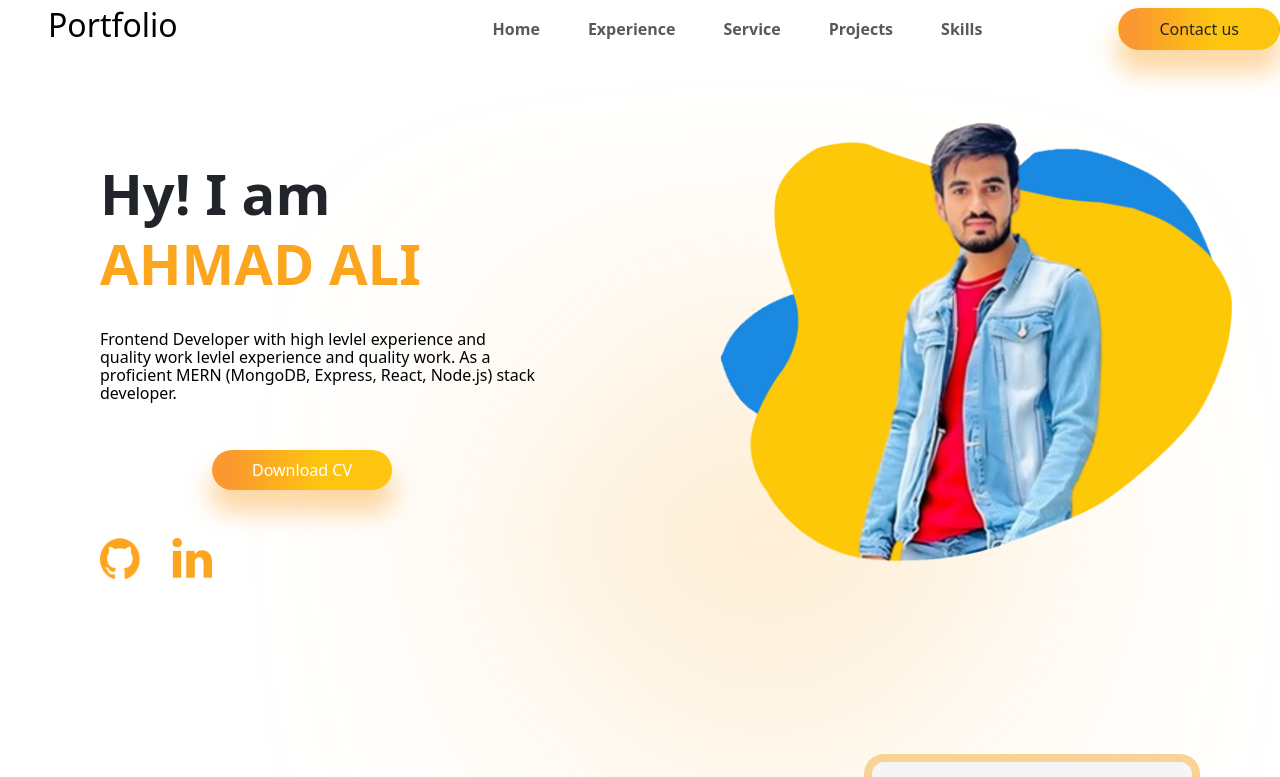
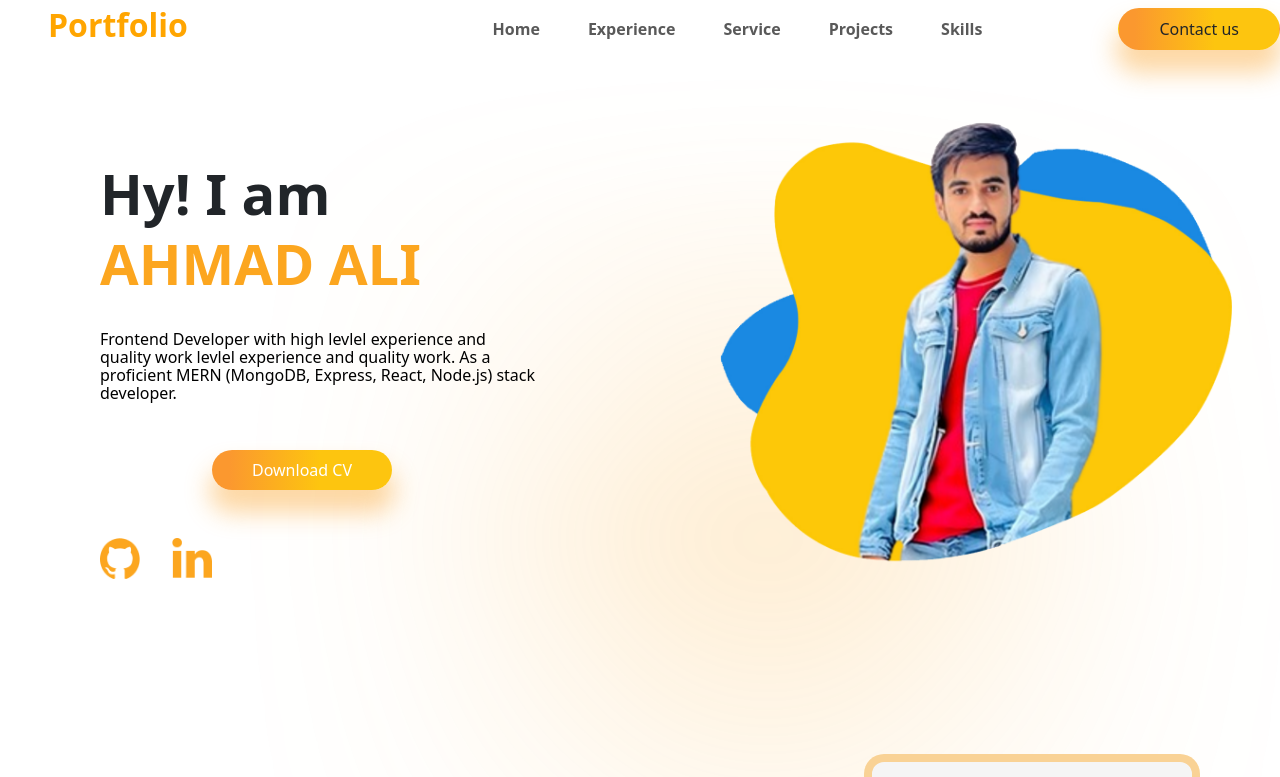
Before and after one commit to Ahmad-9994/personal-portfolio, a React (Create React App) app: page / in a window 1280 px wide. Shown: the top 777 px of the page. Built offline with nearby package versions, Linux system fonts and the light colour scheme.

Commit message:
footer added

```diff
--- a/src/component/contactus/contact.css
+++ b/src/component/contactus/contact.css
@@ -7,6 +7,7 @@
 .c-right {
   width: 50%;
   /* padding: 10rem 0px 0px 50px; */
+
 
 }
 
@@ -19,6 +20,7 @@
 .c-left {
   width: 50%;
 
+  padding: 1rem 3rem;
 }
 
 .c-left h1 {
@@ -29,7 +31,7 @@
 }
 
 #contact-form {
-  width: 90%;
+  width: 100%;
   display: flex;
   flex-direction: column;
   padding: 10px;
--- a/src/component/navbar/nav.css
+++ b/src/component/navbar/nav.css
@@ -8,8 +8,9 @@
 
 }
 .navbar h2{
-  color: black;
+  color: orange;
   margin-left: 3rem;
+  font-weight: bold;
 }
 ul li{
   font-size: 1rem;
--- a/src/component/projects/projects.css
+++ b/src/component/projects/projects.css
@@ -37,6 +37,7 @@
       	  overflow: hidden;
       	  /* border: 2px solid #fb982f; */
           box-shadow: 0px 0px 10px gray;
+
 
       	}
 
@@ -81,7 +82,7 @@
       /* border: 2px solid red; */
     }
         .contanir {
-          width: 80%;
+          width: 100%;
         }
 }
 
```
